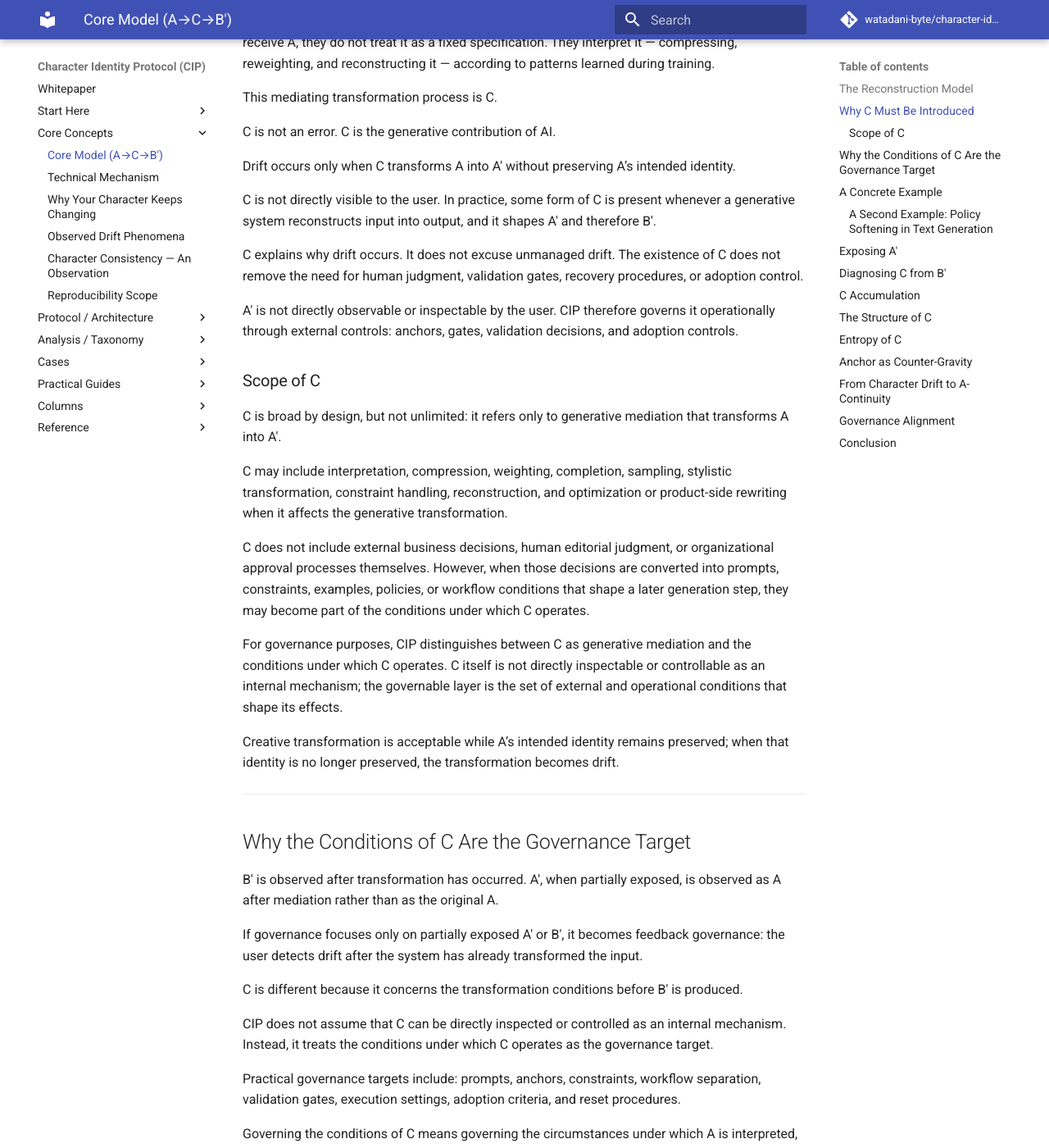
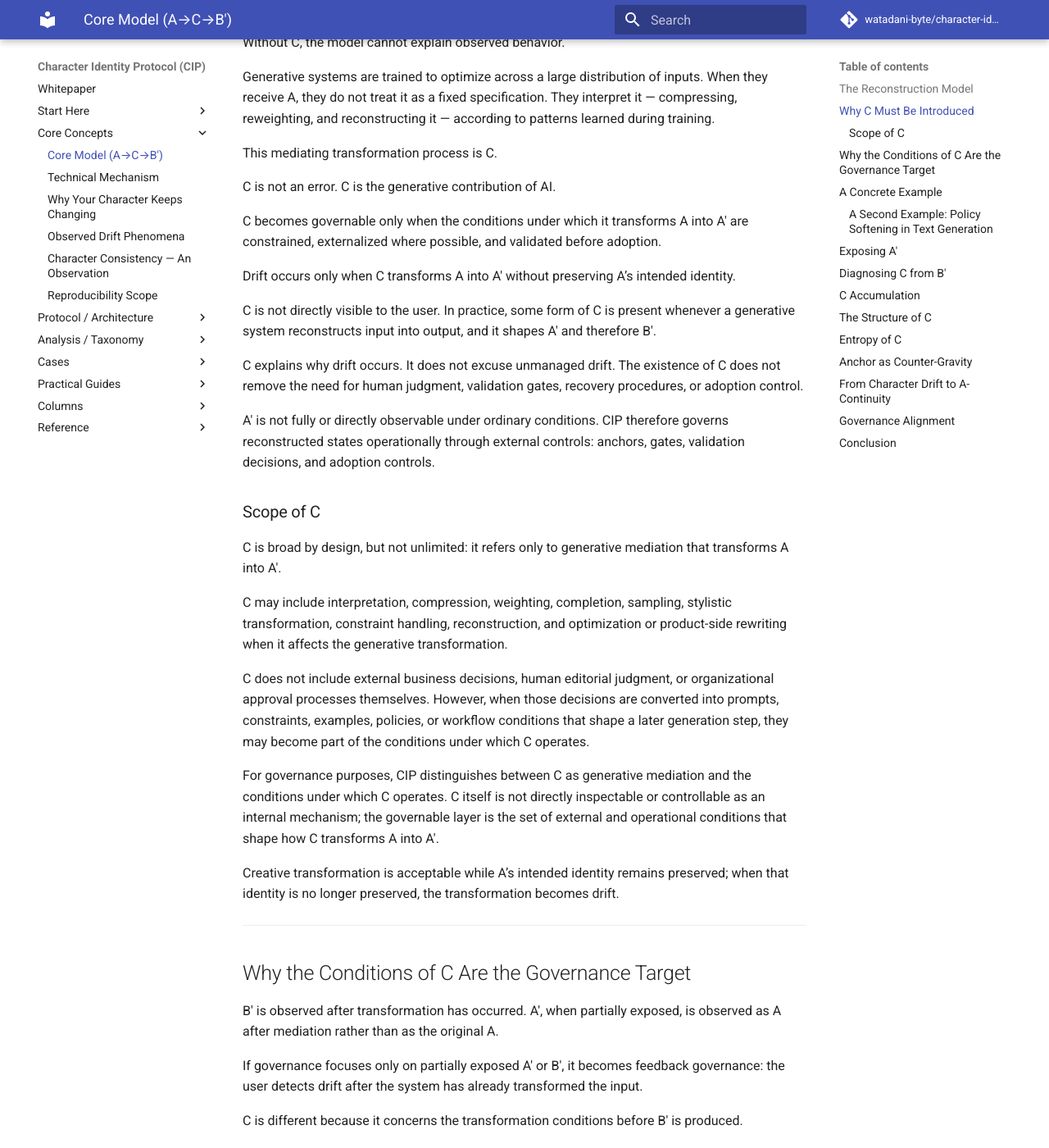
Before and after one commit to watadani-byte/character-identity-protocol, an MkDocs documentation site: the page built from docs/model_a_c_b.md, in a window 1280 px wide and 1400 px high, scrolled down 1860 px. Shown: the whole window at 82% size. Built offline with MkDocs 1.6.1 and Material for MkDocs 9.7.7, drawn with Linux system fonts in a browser that asks for light colours; comment, search, counter and statistics services are not loaded; some of the changed text lies outside the part shown.

Commit message:
model_a_c_b.md を更新

```diff
--- a/docs/model_a_c_b.md
+++ b/docs/model_a_c_b.md
@@ -43,6 +43,8 @@ B′ ≠ B does not mean that every difference is a failure. It marks the struct
 > **Note on notation:** The two notations describe the same phenomenon at different levels of abstraction: A → (A + C) → A′ → B′ explains *why* the transformation occurs and where drift enters; A → A′ → B′ describes the structural sequence of reconstruction and output.
 >
 > The expression A + C is not meant as linear addition. It is shorthand for a non-linear mediation process in which A is interpreted, compressed, weighted, expanded, constrained, and reconstructed. More formally, A′ may be represented as T_C(A): the result of transforming A under the conditions of C. This is a secondary formal representation; the primary model remains A → (A + C) → A′ → B′ ≠ B.
+>
+> In this document, A → (A + C) → A′ → B′ remains the primary explanatory notation, while A′ ≈ T_C(A) is used only as a secondary formal shorthand for the same reconstruction process.
 
 -----
 
@@ -56,6 +58,8 @@ This mediating transformation process is C.
 
 C is not an error. C is the generative contribution of AI.
 
+C becomes governable only when the conditions under which it transforms A into A′ are constrained, externalized where possible, and validated before adoption.
+
 Drift occurs only when C transforms A into A′ without preserving A’s intended identity.
 
 C is not directly visible to the user. In practice, some form of C is present whenever a generative system reconstructs input into output, and it shapes A′ and therefore B′.
@@ -63,7 +67,7 @@ C is not directly visible to the user. In practice, some form of C is present wh
 C explains why drift occurs. It does not excuse unmanaged drift.
 The existence of C does not remove the need for human judgment, validation gates, recovery procedures, or adoption control.
 
-A′ is not directly observable or inspectable by the user. CIP therefore governs it operationally through external controls: anchors, gates, validation decisions, and adoption controls.
+A′ is not fully or directly observable under ordinary conditions. CIP therefore governs reconstructed states operationally through external controls: anchors, gates, validation decisions, and adoption controls.
 
 ### Scope of C
 
@@ -73,7 +77,7 @@ C may include interpretation, compression, weighting, completion, sampling, styl
 
 C does not include external business decisions, human editorial judgment, or organizational approval processes themselves. However, when those decisions are converted into prompts, constraints, examples, policies, or workflow conditions that shape a later generation step, they may become part of the conditions under which C operates.
 
-For governance purposes, CIP distinguishes between C as generative mediation and the conditions under which C operates. C itself is not directly inspectable or controllable as an internal mechanism; the governable layer is the set of external and operational conditions that shape its effects.
+For governance purposes, CIP distinguishes between C as generative mediation and the conditions under which C operates. C itself is not directly inspectable or controllable as an internal mechanism; the governable layer is the set of external and operational conditions that shape how C transforms A into A′.
 
 Creative transformation is acceptable while A’s intended identity remains preserved; when that identity is no longer preserved, the transformation becomes drift.
 
@@ -294,6 +298,8 @@ Practical governance under CIP can be aligned with four functions:
 - **Manage**: reduce recurrence by adjusting prompts, anchors, constraints, validation gates, workflow separation, reset procedures, and adoption controls.
 - **Govern**: define who has authority to validate, reject, reset, or adopt reconstructed outputs.
 
+For CIP, governance does not end with detecting drift. It requires assigning decision authority: who validates the reconstructed state, who may reject or adopt B′, which deviations are acceptable variation, which deviations constitute drift, and when Hard Abort, re-binding, or purge must be triggered.
+
 In relation to ISO/IEC 42001, CIP can function as an operational layer within an AI management system: it helps organizations define, evaluate, monitor, and improve the conditions under which generative transformation occurs.
 
 CIP therefore treats generative drift as a governable transformation risk, not merely as an output-quality problem.
```
